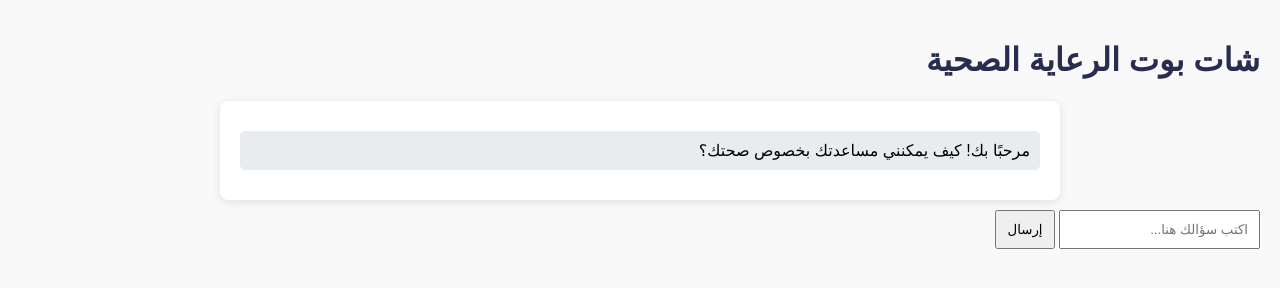
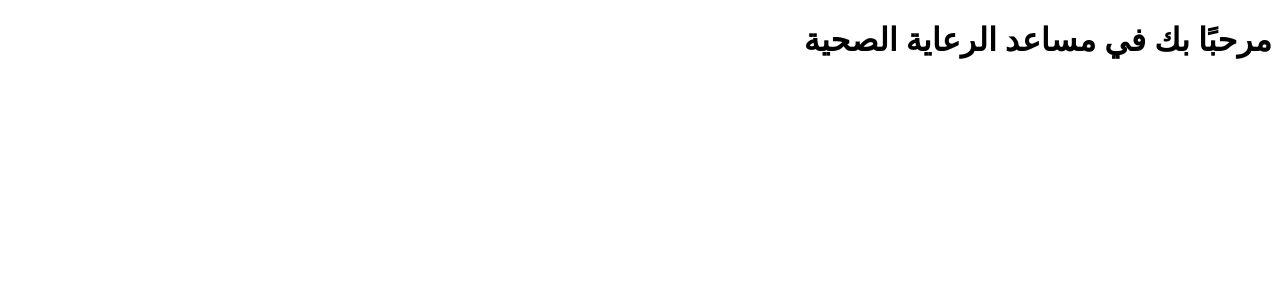
Before and after one commit to MonaNashaat/heart-care-bot, a website: page index.html in a window 1280 px wide. Drawn offline with Linux system fonts and the light colour scheme.

Commit message:
Update index.html

```diff
--- a/index.html
+++ b/index.html
@@ -3,54 +3,12 @@
 <head>
     <meta charset="UTF-8">
     <meta name="viewport" content="width=device-width, initial-scale=1.0">
-    <title>شات بوت الرعاية الصحية</title>
-    <style>
-        body { font-family: 'Arial', sans-serif; background-color: #f9f9f9; margin: 0; padding: 20px; }
-        h1 { color: #282c4e; }
-        .chatbox { max-width: 800px; margin: auto; padding: 20px; background: #fff; border-radius: 8px; box-shadow: 0 2px 10px rgba(0, 0, 0, 0.1); }
-        .chat { margin: 10px 0; }
-        .user { color: #fff; background: #007bff; padding: 10px; border-radius: 5px; }
-        .bot { background: #e9ecef; padding: 10px; border-radius: 5px; }
-        input, button { padding: 10px; margin-top: 10px; }
-    </style>
+    <title>مساعد الرعاية الصحية</title>
 </head>
 <body>
-    <h1>شات بوت الرعاية الصحية</h1>
-    <div class="chatbox" id="chatbox">
-        <div class="chat bot">مرحبًا بك! كيف يمكنني مساعدتك بخصوص صحتك؟</div>
-    </div>
-    <input type="text" id="userInput" placeholder="اكتب سؤالك هنا...">
-    <button onclick="sendMessage()">إرسال</button>
+    <h1>مرحبًا بك في مساعد الرعاية الصحية</h1>
 
-    <script>
-        function sendMessage() {
-            const userInput = document.getElementById('userInput').value;
-            const chatbox = document.getElementById('chatbox');
-
-            if (userInput.trim() === '') return;
-
-            chatbox.innerHTML += `<div class='chat user'>${userInput}</div>`;
-            document.getElementById('userInput').value = '';
-
-            let botResponse = '';
-
-            if (userInput.includes('أعراض الذبحة')) {
-                botResponse = 'أعراض الذبحة تشمل ألمًا في الصدر، ضيق التنفس، التعرق، والغثيان. يُفضل الاتصال بالإسعاف إذا استمرت الأعراض لأكثر من 5 دقائق.';
-            } else if (userInput.includes('الإسعافات الأولية')) {
-                botResponse = 'إذا شعرت بألم في الصدر، اتصل بالإسعاف على الرقم 123. يُمكنك تناول قرص نيتروجليسيرين تحت اللسان أثناء انتظار المساعدة.';
-            } else if (userInput.includes('ضغط الدم')) {
-                botResponse = 'الضغط الطبيعي هو 120/80 مم زئبق. يُفضل قياس الضغط صباحًا قبل الأكل أو تناول الأدوية.';
-            } else if (userInput.includes('الإقلاع عن التدخين')) {
-                botResponse = 'للإقلاع عن التدخين، يمكنك تحديد يوم للإقلاع أو تقليل عدد السجائر تدريجيًا. يمكنك أيضًا طلب الدعم من الخط الساخن 16805.';
-            } else if (userInput.includes('النظام الغذائي الصحي')) {
-                botResponse = 'النظام الغذائي الصحي يشمل تناول الخضروات، الحبوب الكاملة، الدهون الصحية، وتجنب الأطعمة المصنعة والغنية بالدهون المتحولة.';
-            } else {
-                botResponse = 'عذرًا، لم أفهم سؤالك. يُمكنك تجربة كتابة سؤال آخر!';
-            }
-
-            chatbox.innerHTML += `<div class='chat bot'>${botResponse}</div>`;
-            chatbox.scrollTop = chatbox.scrollHeight;
-        }
-    </script>
+    <!-- Botpress Chatbot -->
+    <script src="https://cdn.botpress.cloud/webchat/v2.2/shareable.html?configUrl=https://files.bpcontent.cloud/2025/03/10/11/20250310110042-05GMM6X0.json"></script>
 </body>
 </html>
```
